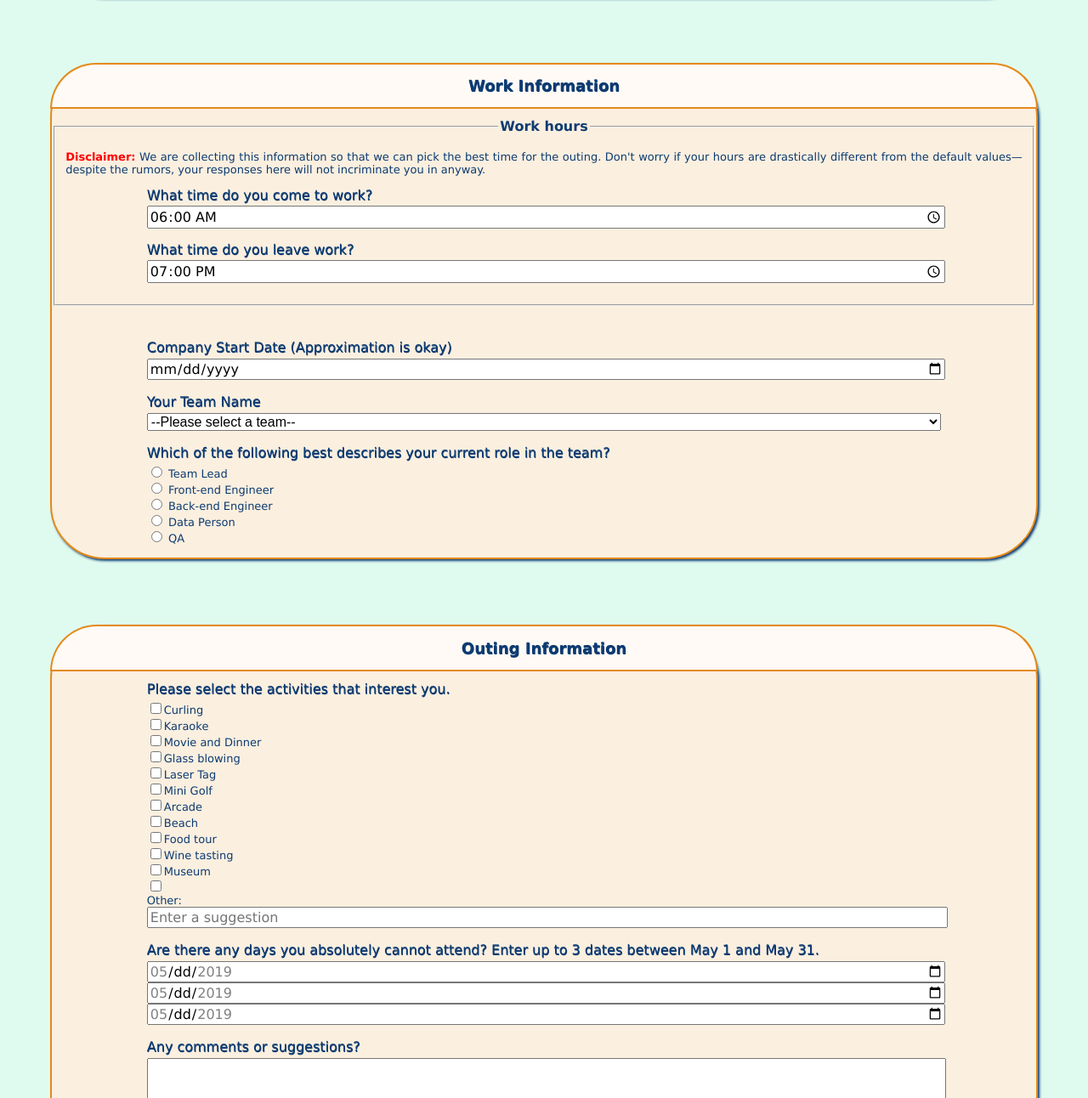
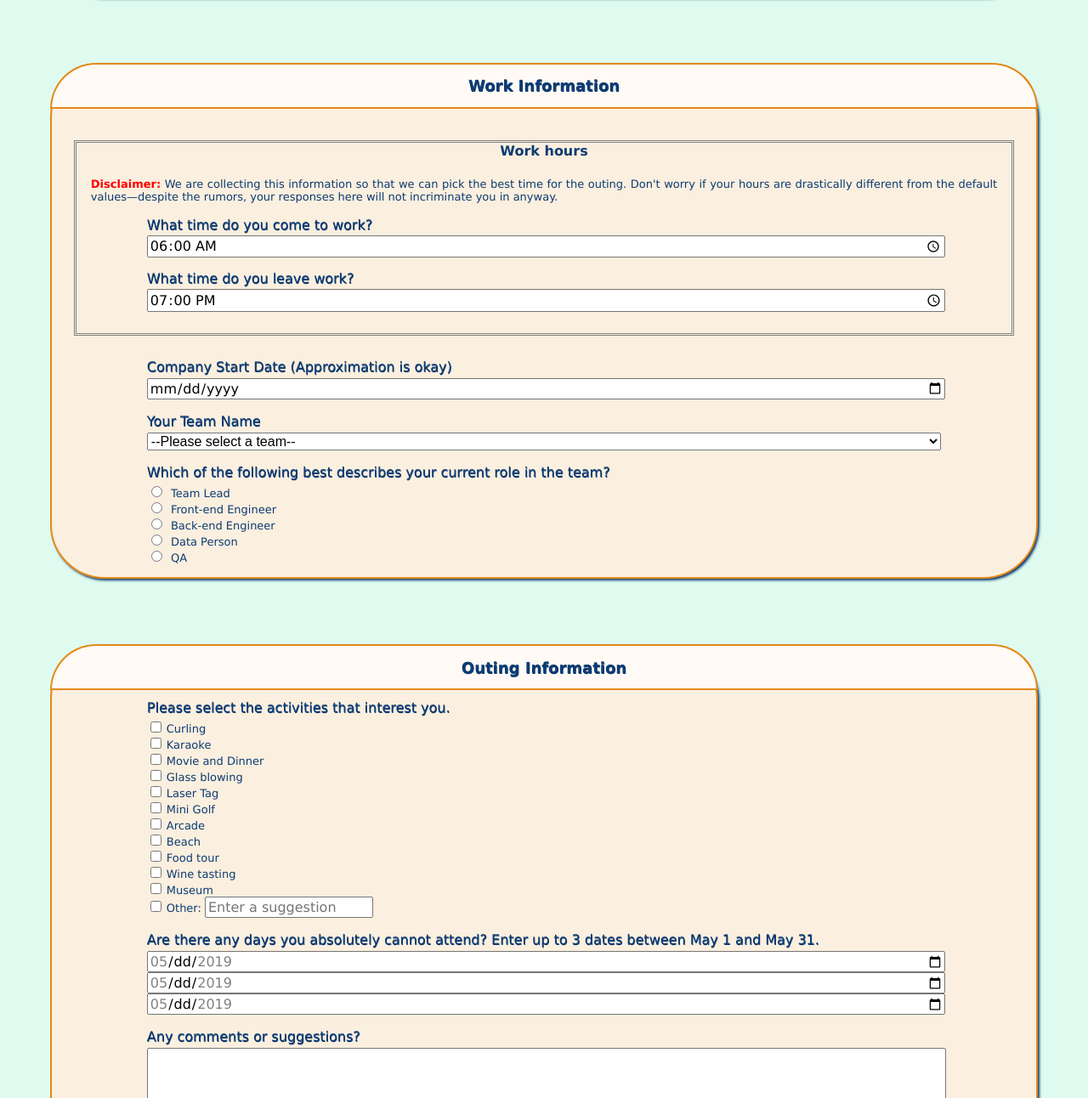
Before and after one commit to kiwisquash/fcc-survey, a plain HTML site: page site/index.html in a window 1280 px wide. Shown: the part 647-1939 px from the top of the page at 85% size. Drawn offline with Linux system fonts and the light colour scheme.

Commit message:
Added extra styling to make the website look better on codepen. Also improved the 'other' choice in the MS choice part.

```diff
--- a/site/styles/styles.css
+++ b/site/styles/styles.css
@@ -2,7 +2,7 @@
 	--input-field-width: 100%;
 	--question-field-width: 73vw;
 	--response-field-width: 73vw;
-	--font-family: Verdana, Geneva, sans-serif;
+	--font-family: Verdana, sans-serif;
 }
 
 body {
@@ -10,6 +10,7 @@ body {
 	color: hsl(213, 79%, 25%);
 	background-color: hsl(153, 79%, 93%);
 	font-size: medium;
+	overflow: scroll;
 }
 
 #container {
@@ -43,6 +44,7 @@ header, section {
 h1, h2 {
 	text-align: center;
 	text-shadow: .5px .5px;
+	font-weight: bold;
 }
 
 h1 {
@@ -93,24 +95,33 @@ input:not([type='checkbox']):not([type="radio"]){
 
 #comment {
 	width: var(--input-field-width, 100%);
-	height: 40vh;
+	height: 8em;
 	display: block;
 	margin: auto;
   font-family: var(--font-family, Verdana, Geneva, sans-serif);
 	font-size: medium;
 }
 
+#work-hours {
+	margin: 2vw;
+	border-style: double;
+	border-color: gray;
+}
+
 fieldset {
-	margin-bottom: 3vw;
+	border-width: 0px;
 }
 
 legend {
 	display: block;
 	margin: auto;
+	text-align: center;
 	font-weight: bold;
+	font-size: medium;
 }
 
 fieldset p {
+	padding: 3px;
 	font-size: small;
 }
 
@@ -119,8 +130,33 @@ fieldset p {
 	color: red;
 }
 
+label {
+	font-weight: normal;
+}
+
 .mc-choice, .ms-choice {
 	font-size: small;
+}
+
+
+.response label {
+	margin-left: 3px;
+}
+
+#other-choice {
+	display: flex;
+	flex-direction: row;
+	align-items: baseline;
+}
+
+#other-choice-content {
+	display: flex;
+	flex-direction: row;
+	align-items: baseline;
+}
+
+#other-choice-content input {
+	width: 75%;
 }
 
 #buttons {
```
